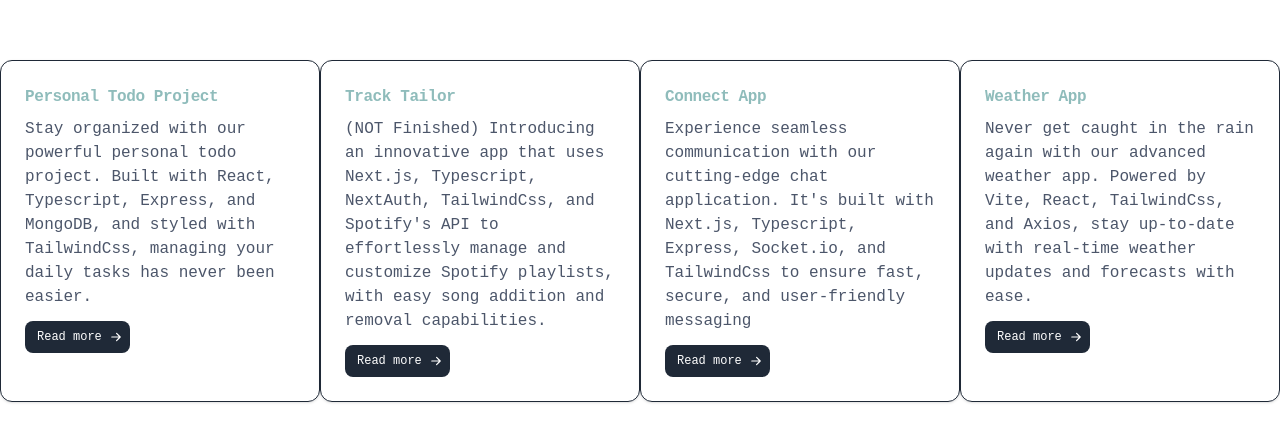
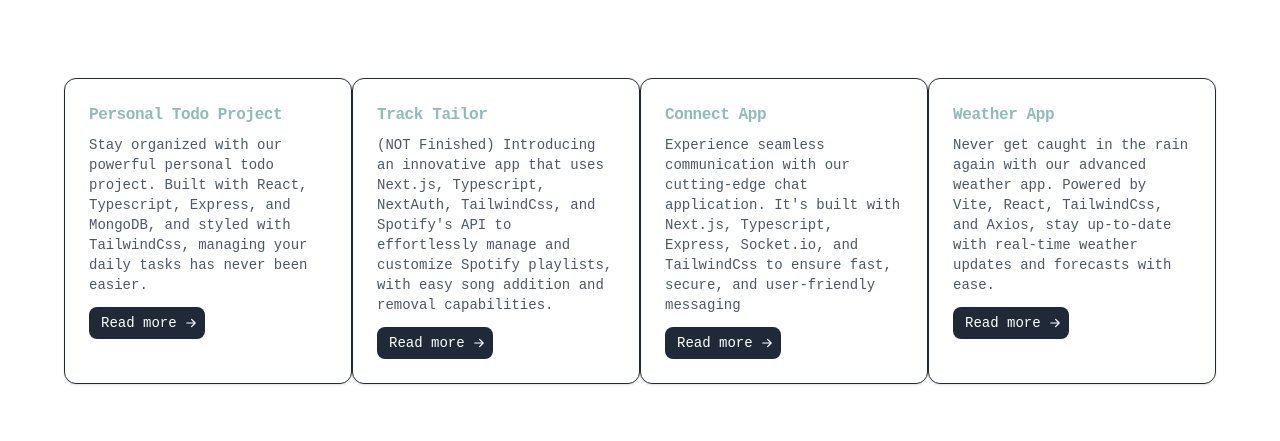
Before and after one commit to highpriesst/portfolio, a Next.js app: page /allWorks in a window 1280 px wide. Shown: the part 169-610 px from the top of the page. Built offline with nearby package versions, Linux system fonts and the light colour scheme.

Commit message:
Added new styles.

```diff
--- a/components/ProjectCard.tsx
+++ b/components/ProjectCard.tsx
@@ -1,3 +1,44 @@
+// import React from "react";
+
+// interface CardProps {
+//   title: string;
+//   description: string;
+//   link: string;
+// }
+
+// function ProjectCard({ title, description, link }: CardProps) {
+//   return (
+//     <div className=" max-w-xs p-6  shadow border border-gray-800 rounded-xl">
+//       <a href={link}>
+//         <p className="mb-2 text-m font-bold tracking-tight text-[#8fbcbb]">
+//           {title}
+//         </p>
+//       </a>
+//       <p className="mb-3 font-normal">{description}</p>
+//       <a
+//         href={link}
+//         target="_blank"
+//         className="inline-flex items-center px-3 py-2 text-xs font-medium text-center text-white  bg-gray-800 rounded-lg  focus:ring-1 focus:outline-none focus:ring-gray-300"
+//         rel="noreferrer">
+//         Read more
+//         <svg
+//           aria-hidden="true"
+//           className="w-3 h-3 ml-2 -mr-1"
+//           fill="currentColor"
+//           viewBox="0 0 20 20"
+//           xmlns="http://www.w3.org/2000/svg">
+//           <path
+//             fillRule="evenodd"
+//             d="M10.293 3.293a1 1 0 011.414 0l6 6a1 1 0 010 1.414l-6 6a1 1 0 01-1.414-1.414L14.586 11H3a1 1 0 110-2h11.586l-4.293-4.293a1 1 0 010-1.414z"
+//             clipRule="evenodd"></path>
+//         </svg>
+//       </a>
+//     </div>
+//   );
+// }
+
+// export default ProjectCard;
+
 import React from "react";
 
 interface CardProps {
@@ -8,17 +49,17 @@ interface CardProps {
 
 function ProjectCard({ title, description, link }: CardProps) {
   return (
-    <div className=" max-w-xs p-6  shadow border border-gray-800 rounded-xl">
+    <div className="w-60 md:w-72 p-6 shadow border border-gray-800 rounded-xl">
       <a href={link}>
         <p className="mb-2 text-m font-bold tracking-tight text-[#8fbcbb]">
           {title}
         </p>
       </a>
-      <p className="mb-3 font-normal">{description}</p>
+      <p className="mb-3 font-normal text-sm">{description}</p>
       <a
         href={link}
         target="_blank"
-        className="inline-flex items-center px-3 py-2 text-xs font-medium text-center text-white  bg-gray-800 rounded-lg  focus:ring-1 focus:outline-none focus:ring-gray-300"
+        className="inline-flex items-center px-3 py-1.5 text-sm font-medium text-center text-white bg-gray-800 rounded-lg focus:ring-1 focus:outline-none focus:ring-gray-300"
         rel="noreferrer">
         Read more
         <svg
```
